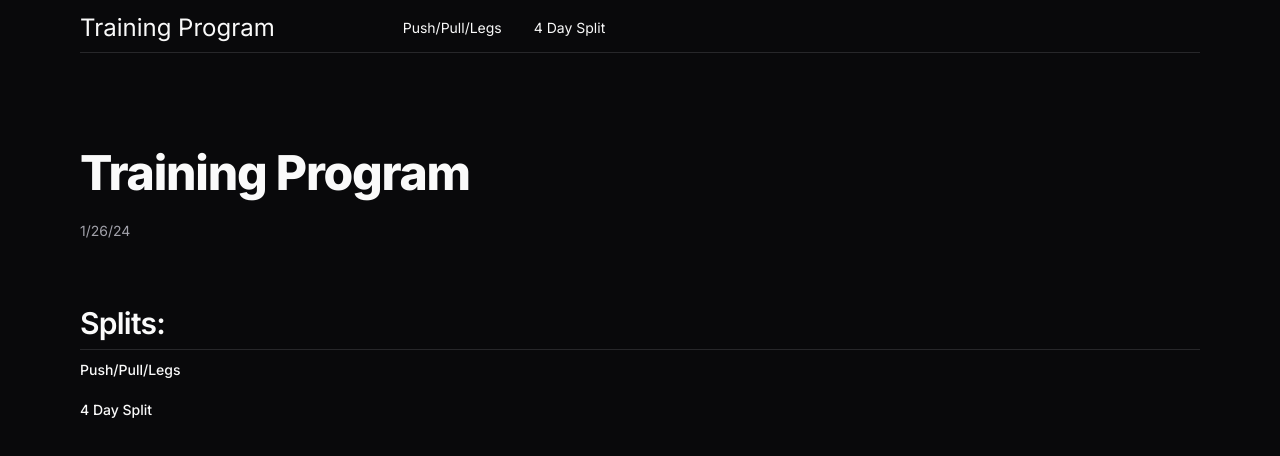
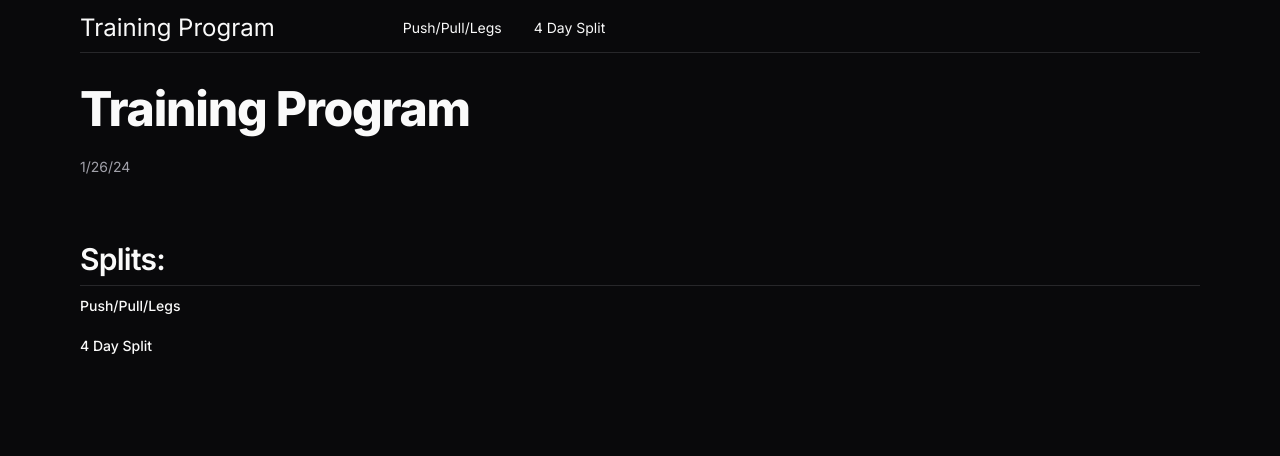
Before and after one commit to Dillonzellis/training-program, a Next.js app: page / in a window 1280 px wide. Shown: the top 456 px of the page. Built offline with nearby package versions, Linux system fonts and the light colour scheme.

Commit message:
style: change padding for MainWrapper

```diff
--- a/src/components/MainWrapper.tsx
+++ b/src/components/MainWrapper.tsx
@@ -4,7 +4,7 @@
 
 export const MainWrapper = ({ children }: MainWrapperProps) => {
   return (
-    <main className="flex min-h-screen flex-col justify-between lg:py-24 py-8">
+    <main className="flex min-h-screen flex-col justify-between lg:py-8 py-4">
       {children}
     </main>
   );
```
